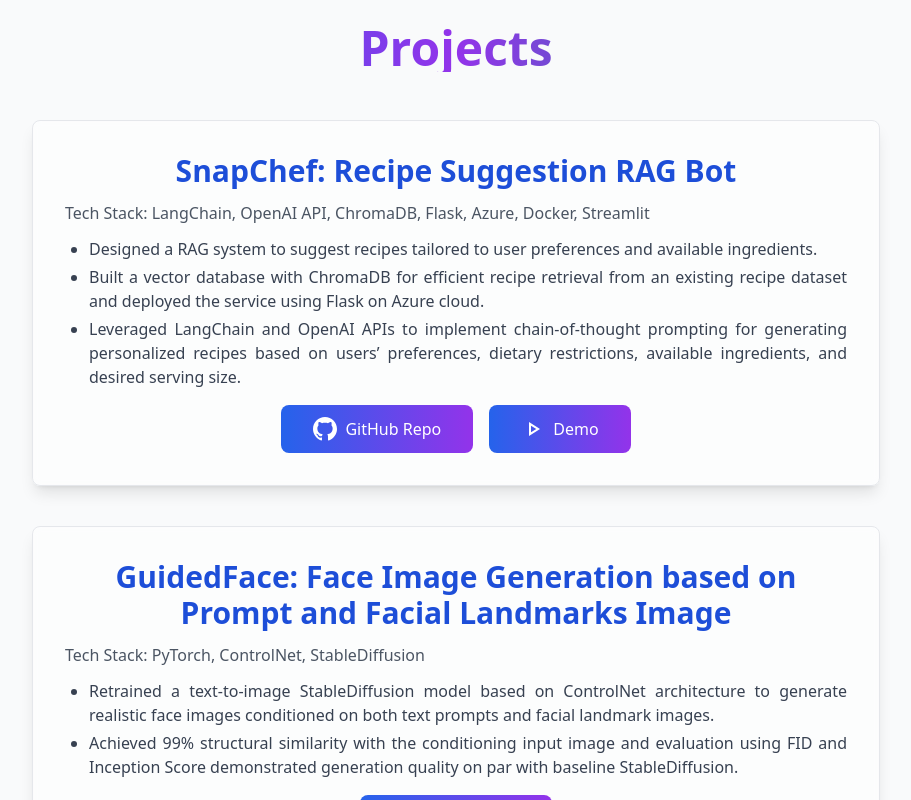
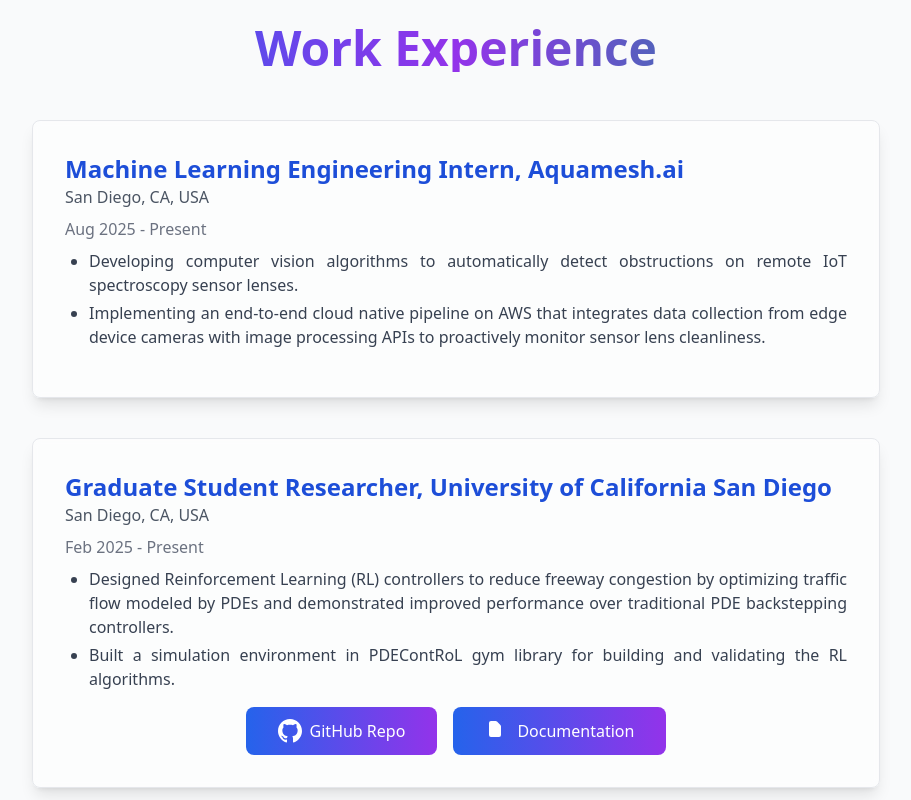
Before and after one commit to gokulg02/home, a Next.js app: page / in a window 1280 px wide. Shown: the part 1820-2620 px from the top of the page, without its empty margins (184-1095 px from the left). Built offline with nearby package versions, Linux system fonts and the light colour scheme.

Commit message:
Update work ex

```diff
--- /dev/null
+++ b/app/components/WorkSection.tsx
@@ -0,0 +1,84 @@
+'use client';
+
+import { motion } from 'framer-motion';
+
+export default function WorkSection() {
+	return (
+		<section className="min-h-[60vh] relative overflow-hidden py-20 md:py-28 bg-gray-50">
+			<div className="absolute inset-0">
+				<div className="absolute inset-0 bg-[url('/grid.svg')] opacity-10" />
+			</div>
+
+			<div className="relative z-10 max-w-4xl mx-auto px-4 md:px-6">
+				<motion.div initial={{ opacity: 0, y: 20 }} animate={{ opacity: 1, y: 0 }} transition={{ duration: 0.5 }}>
+					<h2 className="text-3xl md:text-5xl font-bold text-center mb-12 text-transparent bg-clip-text bg-gradient-to-r from-blue-600 via-purple-600 to-teal-600">
+						Work Experience
+					</h2>
+					<div className="space-y-10">
+						{/* UCSD */}
+						<div className="bg-white/50 backdrop-blur-sm rounded-lg border border-gray-200 p-6 md:p-8 shadow-lg">
+							<h3 className="text-xl md:text-2xl font-semibold text-blue-700">Machine Learning Engineering Intern, Aquamesh.ai</h3>
+							<p className="text-sm md:text-base text-gray-600 mb-2">San Diego, CA, USA</p>
+							<p className="text-sm md:text-base text-gray-500 mb-2">Aug 2025 - Present</p>
+							<ul className="list-disc list-outside pl-6 text-justify text-sm md:text-base text-gray-700 space-y-1 mb-4">
+								<li>
+									Developing computer vision algorithms to automatically detect obstructions on remote IoT spectroscopy sensor lenses.
+								</li>
+								<li>
+									Implementing an end-to-end cloud native pipeline on AWS that integrates data collection from edge device cameras with image processing APIs to proactively monitor sensor lens cleanliness.
+								</li>
+							</ul>
+						</div>
+
+						<div className="bg-white/50 backdrop-blur-sm rounded-lg border border-gray-200 p-6 md:p-8 shadow-lg">
+							<h3 className="text-xl md:text-2xl font-semibold text-blue-700">Graduate Student Researcher, University of California San Diego</h3>
+							<p className="text-sm md:text-base text-gray-600 mb-2">San Diego, CA, USA</p>
+							<p className="text-sm md:text-base text-gray-500 mb-2">Feb 2025 - Present</p>
+
+							<ul className="list-disc list-outside pl-6 text-justify text-sm md:text-base text-gray-700 space-y-1 mb-4">
+
+
+								<li>
+									Designed Reinforcement Learning (RL) controllers to reduce freeway congestion by optimizing traffic flow modeled by PDEs and demonstrated improved performance over traditional PDE backstepping controllers.
+								</li>
+								<li>
+									Built a simulation environment in PDEContRoL gym library for building and validating the RL algorithms.
+								</li>
+							</ul>
+                            <div className="flex justify-center mt-4 gap-4">
+							<a
+								href="https://github.com/lukebhan/PDEControlGym"
+								target="_blank"
+								rel="noopener noreferrer"
+								className="px-8 py-3 bg-gradient-to-r from-blue-600 to-purple-600 text-white rounded-lg font-medium hover:opacity-90 transition-opacity inline-flex items-center justify-center gap-2"
+							>
+								<svg className="w-6 h-6" fill="currentColor" viewBox="0 0 24 24">
+								<path d="M12 0c-6.626 0-12 5.373-12 12 0 5.302 3.438 9.8 8.207 11.387.599.111.793-.261.793-.577v-2.234c-3.338.726-4.033-1.416-4.033-1.416-.546-1.387-1.333-1.756-1.333-1.756-1.089-.745.083-.729.083-.729 1.205.084 1.839 1.237 1.839 1.237 1.07 1.834 2.807 1.304 3.492.997.107-.775.418-1.305.762-1.604-2.665-.305-5.467-1.334-5.467-5.931 0-1.311.469-2.381 1.236-3.221-.124-.303-.535-1.524.117-3.176 0 0 1.008-.322 3.301 1.23.957-.266 1.983-.399 3.003-.404 1.02.005 2.047.138 3.006.404 2.291-1.552 3.297-1.23 3.297-1.23.653 1.653.242 2.874.118 3.176.77.84 1.235 1.911 1.235 3.221 0 4.609-2.807 5.624-5.479 5.921.43.372.823 1.102.823 2.222v3.293c0 .319.192.694.801.576 4.765-1.589 8.199-6.086 8.199-11.386 0-6.627-5.373-12-12-12z" />
+								</svg>
+								GitHub Repo
+							</a>
+
+							<a
+								href="https://pdecontrolgym.readthedocs.io/en/latest/tutorials/Trafficarz1d_tutorial.html"
+								target="_blank"
+								rel="noopener noreferrer"
+								className="px-8 py-3 bg-gradient-to-r from-blue-600 to-purple-600 text-white rounded-lg font-medium hover:opacity-90 transition-opacity inline-flex items-center justify-center gap-2"
+							>
+								<svg className="w-6 h-6" fill="currentColor" viewBox="0 0 24 24">
+								{/* <path d="M12 0c-6.626 0-12 5.373-12 12 0 5.302 3.438 9.8 8.207 11.387.599.111.793-.261.793-.577v-2.234c-3.338.726-4.033-1.416-4.033-1.416-.546-1.387-1.333-1.756-1.333-1.756-1.089-.745.083-.729.083-.729 1.205.084 1.839 1.237 1.839 1.237 1.07 1.834 2.807 1.304 3.492.997.107-.775.418-1.305.762-1.604-2.665-.305-5.467-1.334-5.467-5.931 0-1.311.469-2.381 1.236-3.221-.124-.303-.535-1.524.117-3.176 0 0 1.008-.322 3.301 1.23.957-.266 1.983-.399 3.003-.404 1.02.005 2.047.138 3.006.404 2.291-1.552 3.297-1.23 3.297-1.23.653 1.653.242 2.874.118 3.176.77.84 1.235 1.911 1.235 3.221 0 4.609-2.807 5.624-5.479 5.921.43.372.823 1.102.823 2.222v3.293c0 .319.192.694.801.576 4.765-1.589 8.199-6.086 8.199-11.386 0-6.627-5.373-12-12-12z" /> */}
+								<path
+									fillRule="evenodd"
+									d="M4 4a2 2 0 012-2h4.586A2 2 0 0112 2.586L15.414 6A2 2 0 0116 7.414V16a2 2 0 01-2 2H6a2 2 0 01-2-2V4z"
+									clipRule="evenodd"
+								/>
+								</svg>
+								Documentation
+							</a>
+							</div>
+						</div>
+					</div>
+				</motion.div>
+			</div>
+		</section>
+	);
+}
--- a/app/page.tsx
+++ b/app/page.tsx
@@ -4,6 +4,7 @@
 import ProjectsSection from './components/ProjectsSection';
 import ContactSection from './components/ContactSection';
 import EducationSection from './components/EducationSection';
+import WorkSection from './components/WorkSection';
 
 export default function FullStackPortfolio() {
   return (
@@ -11,6 +12,7 @@
       <nav className="sticky top-0 z-50 bg-white shadow flex justify-center gap-6 p-4 text-sm md:text-base">
         <a href="#hero" className="text-gray-600 hover:text-blue-600">Home</a>
         <a href="#education" className="text-gray-600 hover:text-blue-600">Education</a>
+        <a href="#work" className="text-gray-600 hover:text-blue-600">Work Experience</a>
         <a href="#projects" className="text-gray-600 hover:text-blue-600">Projects</a>
         <a href="#contact" className="text-gray-600 hover:text-blue-600">Contact</a>
 		<a href="/Resume_Gokul_Gandhikumar.pdf" className="text-gray-600 hover:text-blue-600">Resume</a>
@@ -18,6 +20,7 @@
 
       <section id="hero" className="mt-16"><HeroSection /></section>
       <section id="education"><EducationSection /></section>
+      <section id="work"><WorkSection /></section>
       <section id="projects"><ProjectsSection /></section>
       <section id="contact"><ContactSection /></section>
     </main>
```
Also changed, not shown: 1 other file (tests, documents, lock files or other folders).
